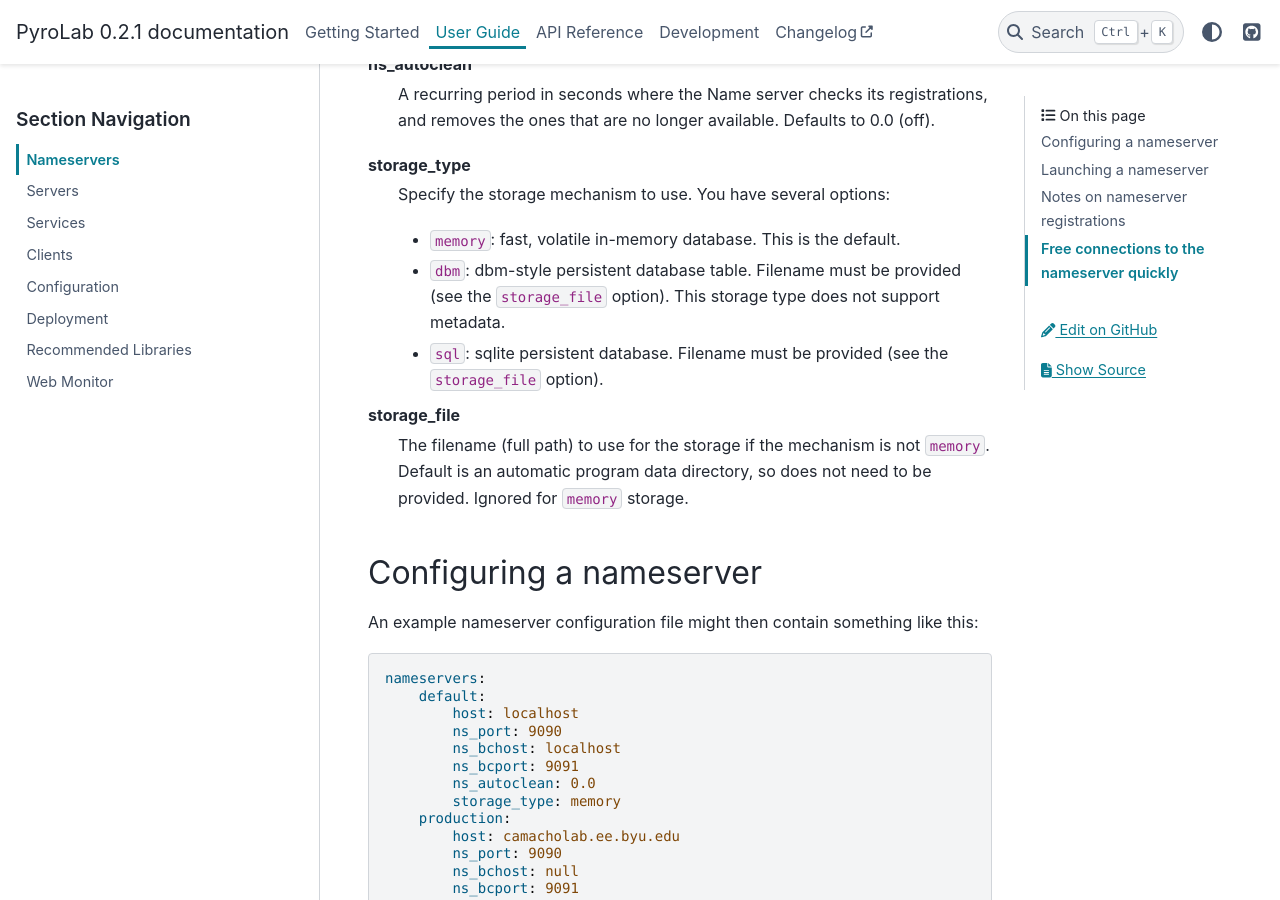
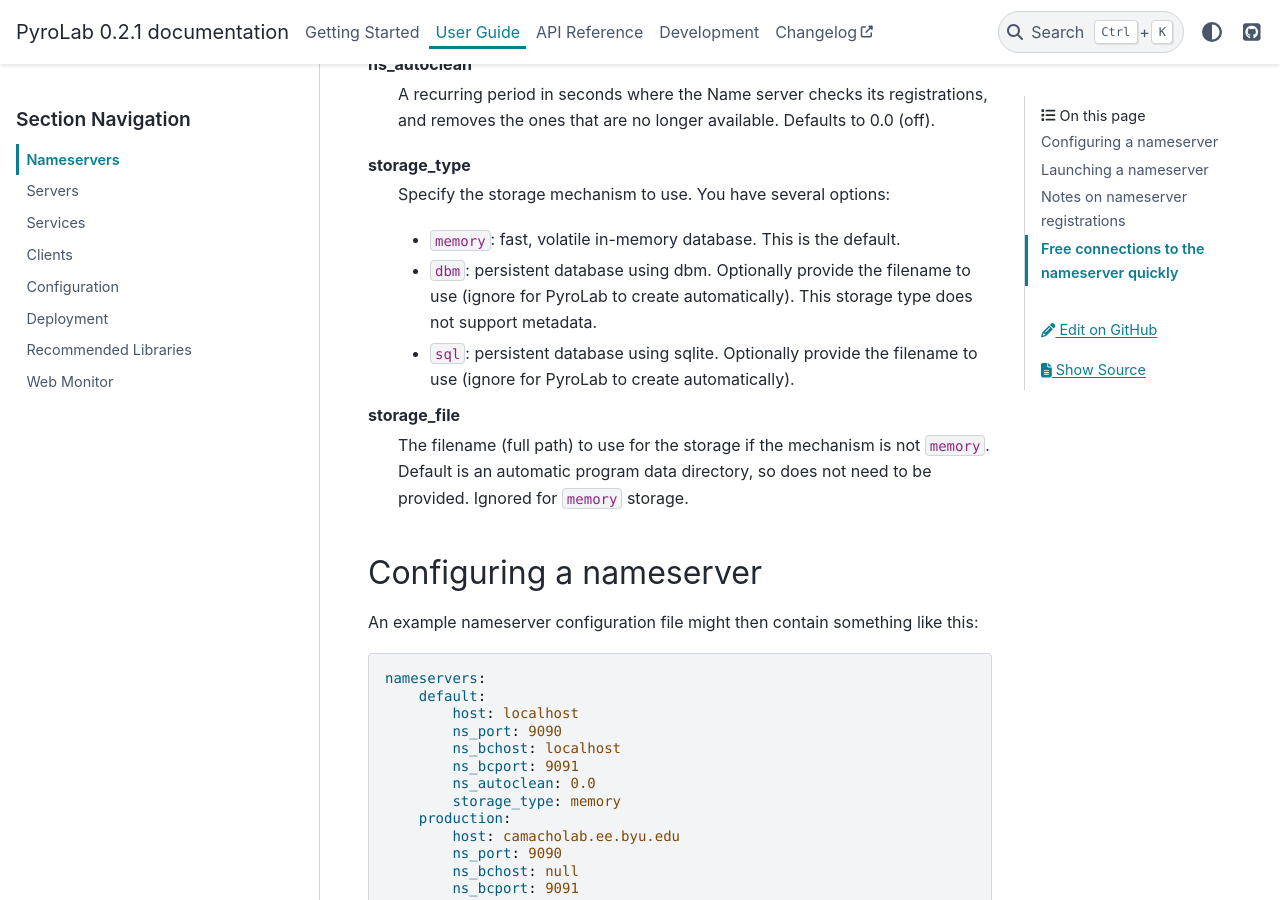
Before and after one commit to BYUCamachoLab/pyrolab, a Sphinx documentation site: the page built from docs/user_guide/nameservers.rst, in a window 1280 px wide and 900 px high, scrolled down 853 px. Built offline with Sphinx 7.4.7 and the PyData theme 0.15.4, drawn with Linux system fonts in a browser that asks for light colours.

Commit message:
Correct statement about optional filename

```diff
--- a/docs/user_guide/nameservers.rst
+++ b/docs/user_guide/nameservers.rst
@@ -36,10 +36,11 @@
     Specify the storage mechanism to use. You have several options:
 
     * ``memory``: fast, volatile in-memory database. This is the default.
-    * ``dbm``: dbm-style persistent database table. Filename must be provided
-      (see the ``storage_file`` option). This storage type does not support metadata.
-    * ``sql``: sqlite persistent database. Filename must be provided
-      (see the ``storage_file`` option).
+    * ``dbm``: persistent database using dbm. Optionally provide the filename
+      to use (ignore for PyroLab to create automatically). This storage type
+      does not support metadata.
+    * ``sql``: persistent database using sqlite. Optionally provide the
+      filename to use (ignore for PyroLab to create automatically).
 storage_file
     The filename (full path) to use for the storage if the mechanism is not
     ``memory``. Default is an automatic program data directory, so does not
```
